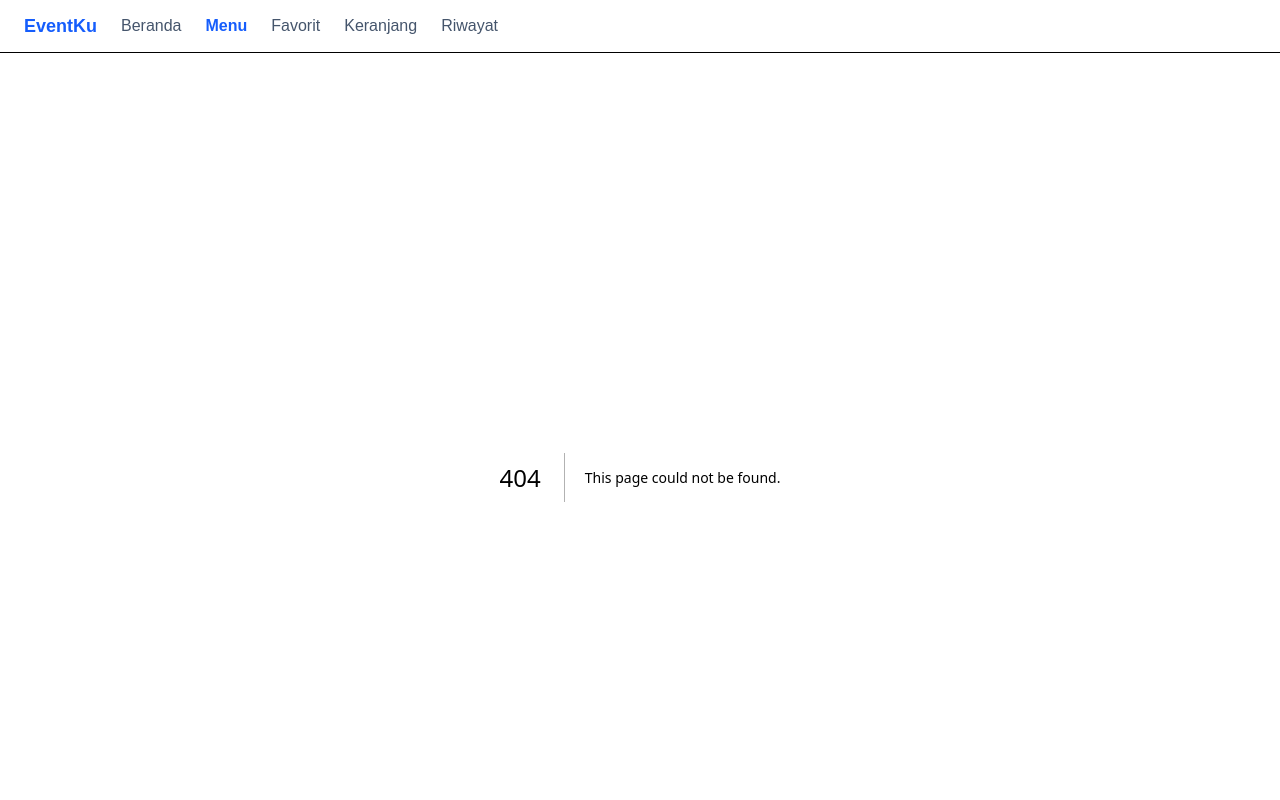
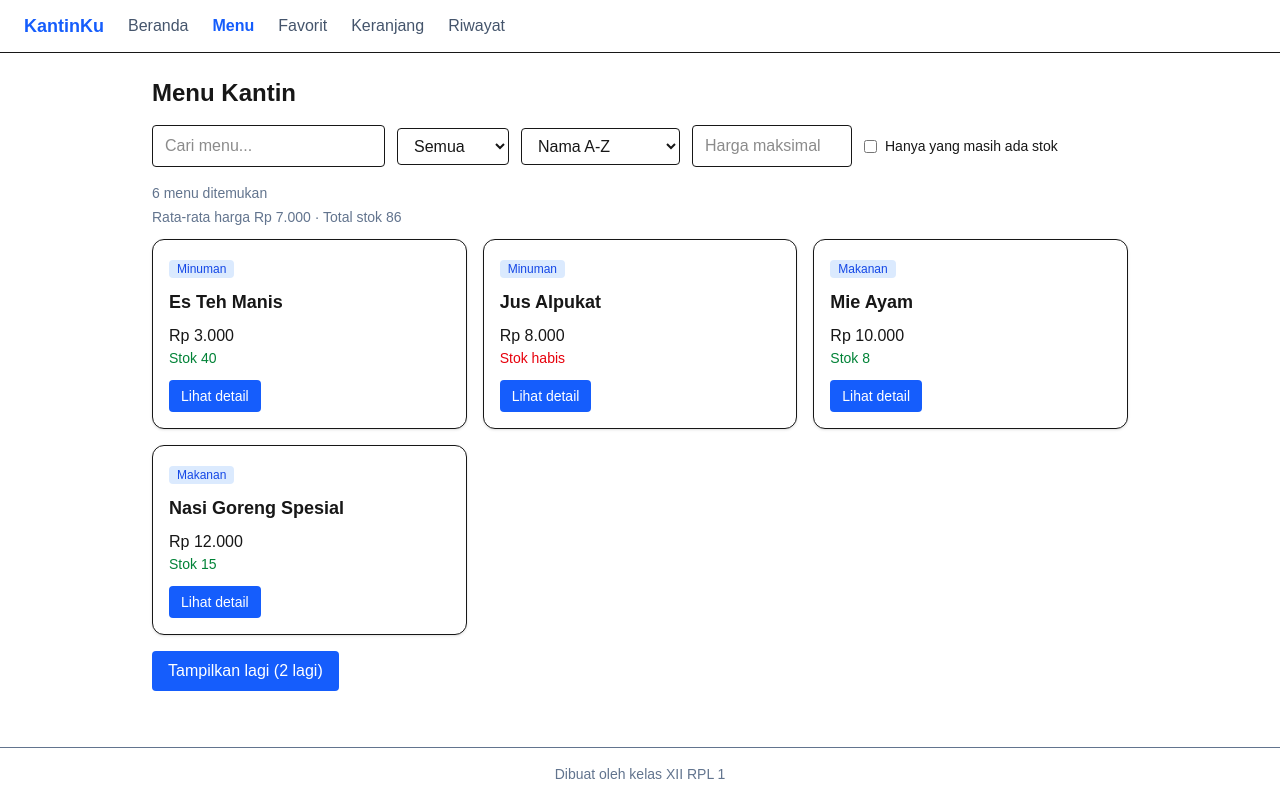
Before and after one commit to alh1-pixel/kantinKu, a Next.js app: page /menu in a window 1280 px wide. Before the commit this address had no page. Shown: the top 800 px of the page. Built offline with nearby package versions, Linux system fonts and the light colour scheme.

Commit message:
Menambahkan kartu katalog menu, bar pencarian, dan penangganan pencarian menu yang tidak valid

```diff
--- a/app/layout.tsx
+++ b/app/layout.tsx
@@ -3,8 +3,8 @@ import "./globals.css";
 import Navbar from "@/components/Navbar";
 
 export const metadata: Metadata = {
-  title: "EventKu",
-  description: "Katalog dan pemesanan tiket event sekolah",
+  title: "KantinKu",
+  description: "Katalog dan pemesanan berbagai macam kuliner di sekolah",
 };
 
 export default function RootLayout({ children }: LayoutProps<"/">) {
--- /dev/null
+++ b/app/menu/[id]/not-found.tsx
@@ -0,0 +1,18 @@
+import Link from "next/link";
+
+export default function MenuTidakAda() {
+  return (
+    <div className="py-16 text-center">
+      <h1 className="text-2xl font-bold">Menu tidak ditemukan</h1>
+      <p className="mt-2 text-slat-600">
+        Mungkin menu ini sudah dihapus atau alamatnya salah
+      </p>
+      <Link
+        href="/menu"
+        className="mt-4 inline-block text-blue-600 hover:underline"
+      >
+        Kembali ke menu
+      </Link>
+    </div>
+  );
+}
--- /dev/null
+++ b/app/menu/[id]/page.tsx
@@ -0,0 +1,31 @@
+import Link from "next/link";
+import { notFound } from "next/navigation";
+import { menu, rupiah } from "@/data/menu";
+
+export default async function DetailMenu({ params }: PageProps<"/menu/[id]">) {
+  const { id } = await params;
+  const item = menu.find((m) => m.id === Number(id)); // UBAH: events/e -> menu/m
+  if (!item) notFound(); // id tidak ada -> halaman 404
+
+  const habis = item.stok === 0;
+  return (
+    <article className="rounded-xl border bg-white p-6">
+      <span className="rounded bg-blue-100 px-2 py-0.5 text-xs text-blue-700">
+        {item.kategori}
+      </span>
+      {/* UBAH: judul -> nama; tanggal/lokasi dihapus */}
+      <h1 className="mt-2 text-3xl font-bold">{item.nama}</h1>
+      <p className="mt-4 text-xl font-semibold">{rupiah(item.harga)}</p>
+      {/* UBAH: "Sisa N dari N tiket" -> stok; FormPesan dan TombolFavorit tidak dibawa */}
+      <p className={habis ? "text-red-600" : "text-green-700"}>
+        {habis ? "Habis" : `Stok ${item.stok}`}
+      </p>
+      <Link
+        href="/menu"
+        className="mt-6 inline-block text-blue-600 hover:underline"
+      >
+        Kembali ke menu
+      </Link>
+    </article>
+  );
+}
--- /dev/null
+++ b/app/menu/page.tsx
@@ -0,0 +1,11 @@
+import { menu } from "@/data/menu";
+import KatalogInteraktif from "@/components/KatalogInteraktif";
+
+export default function HalamanMenu() {
+  return (
+    <div>
+      <h1 className="mb-4 text-2xl font-bold">Menu Kantin</h1>
+      <KatalogInteraktif items={menu} />
+    </div>
+  );
+}
--- a/app/page.tsx
+++ b/app/page.tsx
@@ -10,7 +10,7 @@ export default function Beranda() {
           Makanan, minuman, dan camilan. Pesan tiketnya di sini.
         </p>
         <Link
-          href="/event"
+          href="/menu"
           className="mt-6 inline-block rounded-lg bg-blue-600 px-5 py-2.5 font-medium text-white hover:bg-blue-700"
         >
           Lihat semua menu kuliner yang tersedia
--- /dev/null
+++ b/components/KartuMenu.tsx
@@ -0,0 +1,24 @@
+import Link from "next/link";
+import { rupiah, type Menu } from "@/data/menu";
+
+export default function KartuMenu({ item }: { item: Menu }) {
+  const habis = item.stok === 0;
+  return (
+    <div className="rounded-xl border bg-white p-4 shadow-sm">
+      <span className="rounded bg-blue-100 px-2 py-0.5 text-xs text-blue-700">
+        {item.kategori}
+      </span>
+      <h3 className="mt-2 text-lg font-semibold">{item.nama}</h3>
+      <p className="mt-2 font-medium">{rupiah(item.harga)}</p>
+      <p className={habis ? "text-sm text-red-600" : "text-sm text-green-700"}>
+        {habis ? "Stok habis" : `Stok ${item.stok}`}
+      </p>
+      <Link
+        href={`/menu/${item.id}`}
+        className="mt-3 inline-block rounded bg-blue-600 px-3 py-1.5 text-sm text-white hover:bg-blue-700"
+      >
+        Lihat detail
+      </Link>
+    </div>
+  );
+}
--- /dev/null
+++ b/components/KatalogInteraktif.tsx
@@ -0,0 +1,109 @@
+"use client";
+import { useEffect, useState } from "react";
+import { rupiah, type Menu } from "@/data/menu";
+import KartuMenu from "./KartuMenu";
+import KontrolKatalog from "./KontrolKatalog";
+
+const JUMLAH_AWAL = 4;
+
+// UBAH: prop `events: Event[]` -> `items: Menu[]`
+export default function KatalogInteraktif({ items }: { items: Menu[] }) {
+  const [cari, setCari] = useState("");
+  const [kategori, setKategori] = useState("Semua");
+  const [urut, setUrut] = useState("nama");
+  const [tampil, setTampil] = useState(JUMLAH_AWAL);
+  const [hanyaTersedia, setHanyaTersedia] = useState(false);
+  const [batasHarga, setBatasHarga] = useState("");
+
+  useEffect(() => {
+    // eslint-disable-next-line react-hooks/set-state-in-effect
+    setUrut(localStorage.getItem("urutMenu") ?? "nama");
+  }, []);
+
+  function ubahUrut(nilai: string) {
+    setUrut(nilai);
+    localStorage.setItem("urutMenu", nilai);
+    setTampil(JUMLAH_AWAL);
+  }
+
+  const daftarKategori = ["Semua", ...new Set(items.map((m) => m.kategori))];
+  const hasil = items.filter(
+    (m) =>
+      m.nama.toLowerCase().includes(cari.toLowerCase()) && // UBAH: judul -> nama
+      (kategori === "Semua" || m.kategori === kategori) &&
+      (!hanyaTersedia || m.stok > 0) && // UBAH: terisi < kuota -> stok > 0
+      (batasHarga === "" || m.harga <= Number(batasHarga)),
+  );
+
+  const tersusun = [...hasil].sort((a, b) => {
+    if (urut === "murah") return a.harga - b.harga;
+    if (urut === "mahal") return b.harga - a.harga;
+    return a.nama.localeCompare(b.nama); // UBAH: cabang "tanggal" dihapus, bawaannya nama A-Z
+  });
+
+  const totalHarga = tersusun.reduce((jumlah, m) => jumlah + m.harga, 0);
+  const rataHarga =
+    tersusun.length > 0 ? Math.round(totalHarga / tersusun.length) : 0;
+  // UBAH: total sisa tiket (kuota - terisi) -> total stok
+  const totalStok = tersusun.reduce((jumlah, m) => jumlah + m.stok, 0);
+
+  const terlihat = tersusun.slice(0, tampil);
+  const sisaKartu = tersusun.length - terlihat.length;
+
+  return (
+    <div>
+      <KontrolKatalog
+        cari={cari}
+        onCari={(nilai) => {
+          setCari(nilai);
+          setTampil(JUMLAH_AWAL);
+        }}
+        kategori={kategori}
+        onKategori={(nilai) => {
+          setKategori(nilai);
+          setTampil(JUMLAH_AWAL);
+        }}
+        daftarKategori={daftarKategori}
+        urut={urut}
+        onUrut={ubahUrut}
+        hanyaTersedia={hanyaTersedia}
+        onHanyaTersedia={(nilai) => {
+          setHanyaTersedia(nilai);
+          setTampil(JUMLAH_AWAL);
+        }}
+        batasHarga={batasHarga}
+        onBatasHarga={(nilai) => {
+          setBatasHarga(nilai);
+          setTampil(JUMLAH_AWAL);
+        }}
+      />
+      <p className="mb-1 text-sm text-slate-500">
+        {tersusun.length} menu ditemukan {/* UBAH: "event" -> "menu" */}
+      </p>
+      {tersusun.length > 0 && (
+        <p className="mb-3 text-sm text-slate-500">
+          {/* UBAH: "Total sisa tiket" -> "Total stok" */}
+          Rata-rata harga {rupiah(rataHarga)} · Total stok {totalStok}
+        </p>
+      )}
+      {tersusun.length === 0 ? (
+        <p className="text-slate-500">Tidak ada menu yang cocok</p> // UBAH: "event" -> "menu"
+      ) : (
+        <div className="grid gap-4 sm:grid-cols-2 lg:grid-cols-3">
+          {terlihat.map((m) => (
+            // UBAH: <KartuEvent event={e} /> -> <KartuMenu item={m} />
+            <KartuMenu key={m.id} item={m} />
+          ))}
+        </div>
+      )}
+      {sisaKartu > 0 && (
+        <button
+          onClick={() => setTampil(tampil + JUMLAH_AWAL)}
+          className="mt-4 rounded bg-blue-600 px-4 py-2 text-white hover:bg-blue-700"
+        >
+          Tampilkan lagi ({sisaKartu} lagi)
+        </button>
+      )}
+    </div>
+  );
+}
--- /dev/null
+++ b/components/KontrolKatalog.tsx
@@ -0,0 +1,74 @@
+type Props = {
+  cari: string;
+  onCari: (nilai: string) => void;
+  kategori: string;
+  onKategori: (nilai: string) => void;
+  daftarKategori: string[];
+  urut: string;
+  onUrut: (nilai: string) => void;
+  hanyaTersedia: boolean;
+  onHanyaTersedia: (nilai: boolean) => void;
+  batasHarga: string;
+  onBatasHarga: (nilai: string) => void;
+};
+
+export default function KontrolKatalog({
+  cari,
+  onCari,
+  kategori,
+  onKategori,
+  daftarKategori,
+  urut,
+  onUrut,
+  hanyaTersedia,
+  onHanyaTersedia,
+  batasHarga,
+  onBatasHarga,
+}: Props) {
+  return (
+    <div className="mb-4 flex flex-wrap items-center gap-3">
+      <input
+        value={cari}
+        onChange={(e) => onCari(e.target.value)}
+        placeholder="Cari menu..." // UBAH: "Cari event..." -> "Cari menu..."
+        className="rounded border bg-white px-3 py-2"
+      />
+      <select
+        value={kategori}
+        onChange={(e) => onKategori(e.target.value)}
+        className="rounded border bg-white px-3 py-2"
+      >
+        {daftarKategori.map((k) => (
+          <option key={k}>{k}</option>
+        ))}
+      </select>
+      <select
+        value={urut}
+        onChange={(e) => onUrut(e.target.value)}
+        className="rounded border bg-white px-3 py-2"
+      >
+        {/* UBAH: opsi "Tanggal terdekat" dihapus karena menu tidak punya tanggal */}
+        <option value="nama">Nama A-Z</option>
+        <option value="murah">Harga termurah</option>
+        <option value="mahal">Harga termahal</option>
+      </select>
+      <input
+        type="number"
+        min="0"
+        value={batasHarga}
+        onChange={(e) => onBatasHarga(e.target.value)}
+        placeholder="Harga maksimal"
+        className="w-40 rounded border bg-white px-3 py-2"
+      />
+      <label className="flex items-center gap-2 text-sm">
+        <input
+          type="checkbox"
+          checked={hanyaTersedia}
+          onChange={(e) => onHanyaTersedia(e.target.checked)}
+        />
+        {/* UBAH: "tiket" -> "stok" */}
+        Hanya yang masih ada stok
+      </label>
+    </div>
+  );
+}
--- a/components/Navbar.tsx
+++ b/components/Navbar.tsx
@@ -14,7 +14,7 @@ export default function Navbar() {
   const pathname = usePathname();
   return (
     <nav className="flex items-center gap-6 border-b bg-white px-6 py-3">
-      <span className="text-lg font-bold text-blue-600">EventKu</span>
+      <span className="text-lg font-bold text-blue-600">KantinKu</span>
       {menu.map((m) => (
         <Link
           key={m.href}
```
